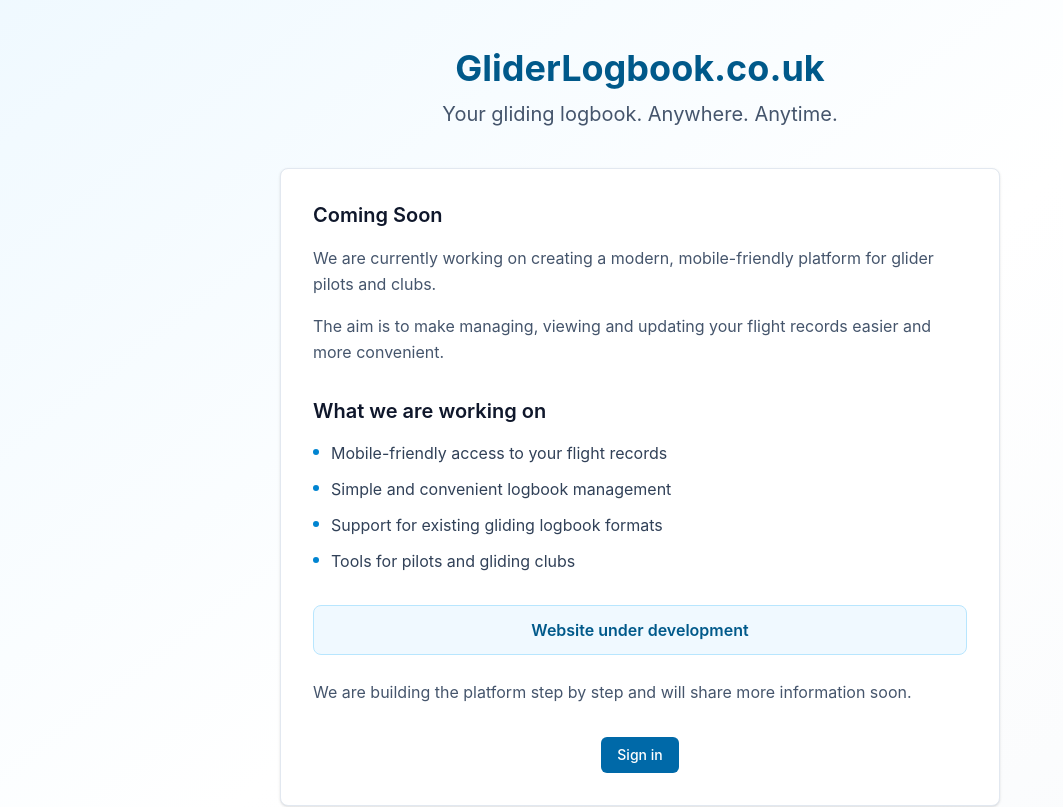
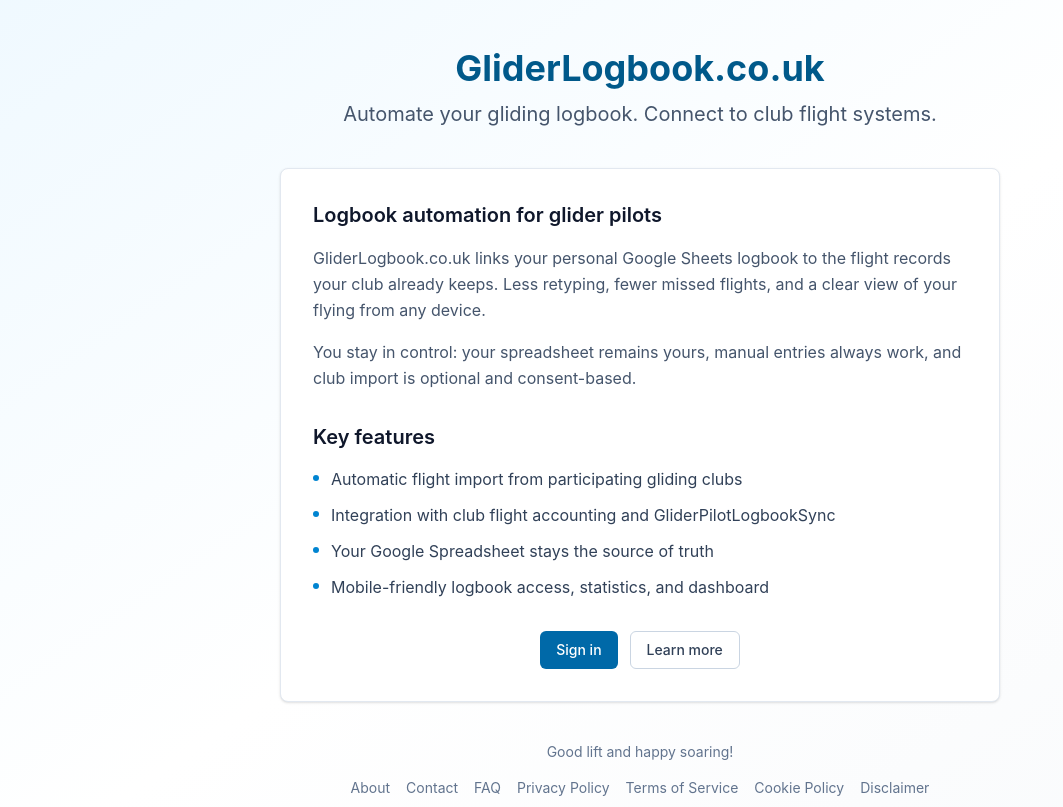
Before and after one commit to skochko/GliderPilotLogbookWeb, a Vue app: page / in a window 1280 px wide. Shown: the top 807 px of the page, without its empty margins (0-1063 px from the left). Built offline with nearby package versions, Linux system fonts and the light colour scheme; no server answers.

Commit message:
update landing

```diff
--- a/src/views/LandingView.vue
+++ b/src/views/LandingView.vue
@@ -3,10 +3,10 @@
 import SiteFooter from '@/components/SiteFooter.vue'
 
 const features = [
-  'Mobile-friendly access to your flight records',
-  'Simple and convenient logbook management',
-  'Support for existing gliding logbook formats',
-  'Tools for pilots and gliding clubs',
+  'Automatic flight import from participating gliding clubs',
+  'Integration with club flight accounting and GliderPilotLogbookSync',
+  'Your Google Spreadsheet stays the source of truth',
+  'Mobile-friendly logbook access, statistics, and dashboard',
 ]
 </script>
 
@@ -15,23 +15,26 @@
     <div class="mx-auto flex min-h-screen max-w-3xl flex-col justify-center px-4 py-12 sm:px-6">
       <header class="text-center">
         <h1 class="text-3xl font-bold text-sky-800 sm:text-4xl">GliderLogbook.co.uk</h1>
-        <p class="mt-3 text-lg text-slate-600 sm:text-xl">Your gliding logbook. Anywhere. Anytime.</p>
+        <p class="mt-3 text-lg text-slate-600 sm:text-xl">
+          Automate your gliding logbook. Connect to club flight systems.
+        </p>
       </header>
 
       <section class="mt-10 rounded-lg border border-slate-200 bg-white p-6 shadow-sm sm:p-8">
-        <h2 class="text-xl font-semibold text-slate-900">Coming Soon</h2>
+        <h2 class="text-xl font-semibold text-slate-900">Logbook automation for glider pilots</h2>
 
         <p class="mt-4 text-slate-600 leading-relaxed">
-          We are currently working on creating a modern, mobile-friendly platform for glider pilots
-          and clubs.
+          GliderLogbook.co.uk links your personal Google Sheets logbook to the flight records your
+          club already keeps. Less retyping, fewer missed flights, and a clear view of your flying
+          from any device.
         </p>
 
         <p class="mt-4 text-slate-600 leading-relaxed">
-          The aim is to make managing, viewing and updating your flight records easier and more
-          convenient.
+          You stay in control: your spreadsheet remains yours, manual entries always work, and club
+          import is optional and consent-based.
         </p>
 
-        <h2 class="mt-8 text-xl font-semibold text-slate-900">What we are working on</h2>
+        <h2 class="mt-8 text-xl font-semibold text-slate-900">Key features</h2>
 
         <ul class="mt-4 space-y-3 text-slate-700">
           <li v-for="feature in features" :key="feature" class="flex gap-3">
@@ -40,22 +43,18 @@
           </li>
         </ul>
 
-        <div
-          class="mt-8 rounded-lg border border-sky-200 bg-sky-50 px-4 py-3 text-center text-base font-semibold text-sky-800"
-        >
-          Website under development
-        </div>
-
-        <p class="mt-6 text-slate-600 leading-relaxed">
-          We are building the platform step by step and will share more information soon.
-        </p>
-
-        <div class="mt-8 flex justify-center">
+        <div class="mt-8 flex flex-col gap-3 sm:flex-row sm:justify-center">
           <RouterLink
             to="/login"
             class="inline-flex items-center justify-center rounded-md bg-sky-700 px-4 py-2 text-sm font-medium text-white transition hover:bg-sky-800"
           >
             Sign in
+          </RouterLink>
+          <RouterLink
+            to="/about"
+            class="inline-flex items-center justify-center rounded-md border border-slate-300 bg-white px-4 py-2 text-sm font-medium text-slate-700 transition hover:bg-slate-50"
+          >
+            Learn more
           </RouterLink>
         </div>
       </section>
```
